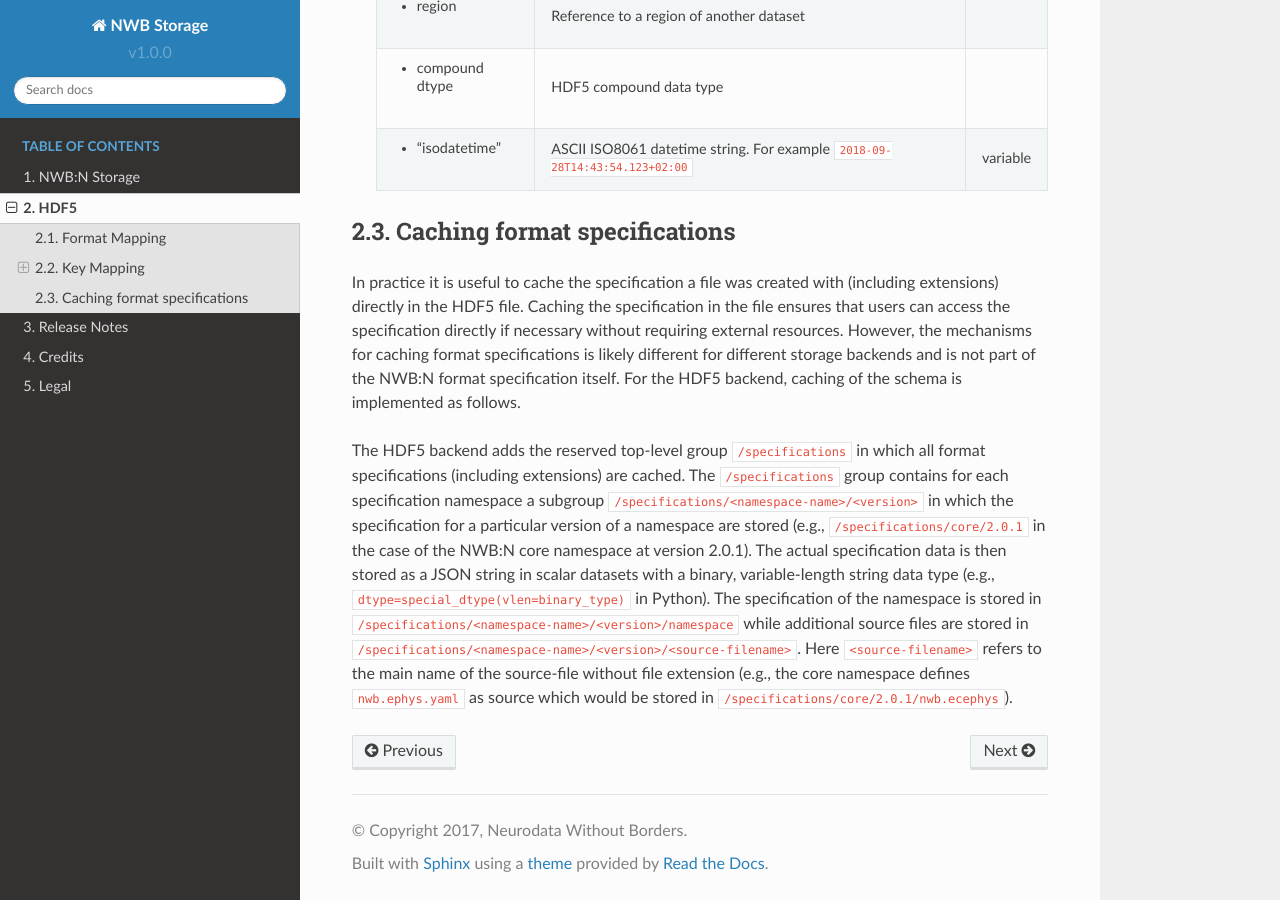
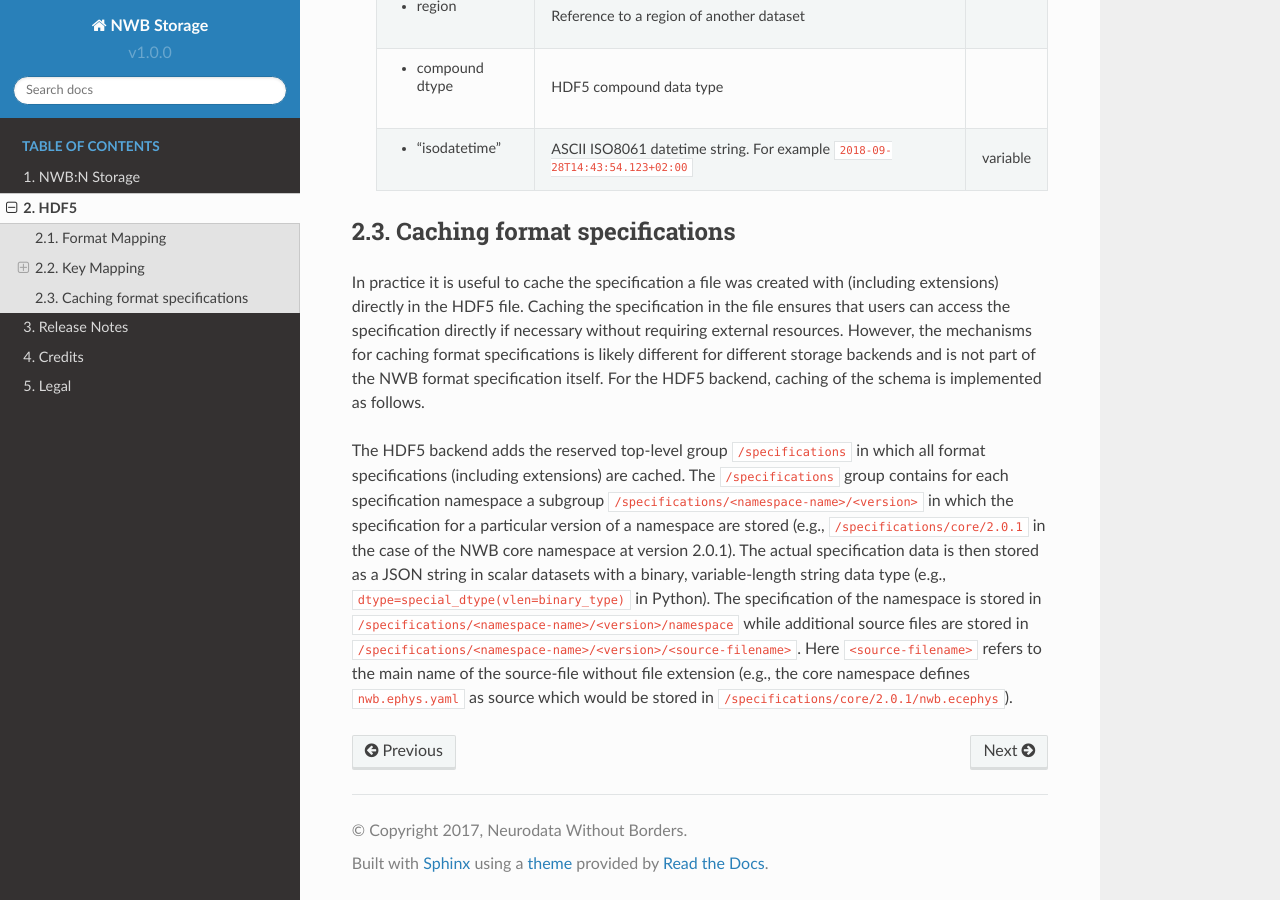
Before and after one commit to NeurodataWithoutBorders/nwb-schema, a Sphinx documentation site: the page built from docs/storage/source/storage_hdf5.rst, in a window 1280 px wide and 900 px high, scrolled down 4097 px. Built offline with Sphinx 7.4.7 and the Read the Docs theme 2.0.0, drawn with Linux system fonts in a browser that asks for light colours; some of the changed text lies outside the part shown.

Commit message:
NWB:N -> NWB

```diff
--- a/docs/storage/source/storage_hdf5.rst
+++ b/docs/storage/source/storage_hdf5.rst
@@ -4,7 +4,7 @@
 HDF5
 ====
 
-The NWB:N format currently uses the `Hierarchical Data Format (HDF5) <https://www.hdfgroup.org/HDF5/>`_
+The NWB format currently uses the `Hierarchical Data Format (HDF5) <https://www.hdfgroup.org/HDF5/>`_
 as the primary mechanism for data storage. HDF5 was selected for the
 NWB format because it met several of the project's
 requirements. First, it is a mature data format standard with libraries
@@ -28,7 +28,7 @@ Format Mapping
 ==============
 
 Here we describe the mapping of NWB primitives (e.g., Groups, Datasets, Attributes, Links, etc.) used by
-the NWB format and specification to HDF5 storage primitives. As the NWB:N format was designed with HDF5
+the NWB format and specification to HDF5 storage primitives. As the NWB format was designed with HDF5
 in mind, the high-level mapping between the format specification and HDF5 is quite simple:
 
 .. tabularcolumns:: |p{4cm}|p{11cm}|
@@ -212,12 +212,12 @@ In practice it is useful to cache the specification a file was created with (inc
 directly in the HDF5 file. Caching the specification in the file ensures that users can access
 the specification directly if necessary without requiring external resources. However, the mechanisms for
 caching format specifications is likely different for different storage backends and is not
-part of the NWB:N format specification itself. For the HDF5 backend, caching of the schema is implemented as follows.
+part of the NWB format specification itself. For the HDF5 backend, caching of the schema is implemented as follows.
 
 The HDF5 backend adds the reserved top-level group ``/specifications`` in which all format specifications (including
 extensions) are cached. The ``/specifications`` group contains for each specification namespace a subgroup
 ``/specifications/<namespace-name>/<version>`` in which the specification for a particular version of a namespace
-are stored (e.g., ``/specifications/core/2.0.1`` in the case of the NWB:N core namespace at version 2.0.1).
+are stored (e.g., ``/specifications/core/2.0.1`` in the case of the NWB core namespace at version 2.0.1).
 The actual specification data is then stored as a JSON string in scalar datasets with a binary, variable-length string
 data type (e.g., ``dtype=special_dtype(vlen=binary_type)`` in Python). The specification of the namespace is stored in
 ``/specifications/<namespace-name>/<version>/namespace`` while additional source files are stored in
```
